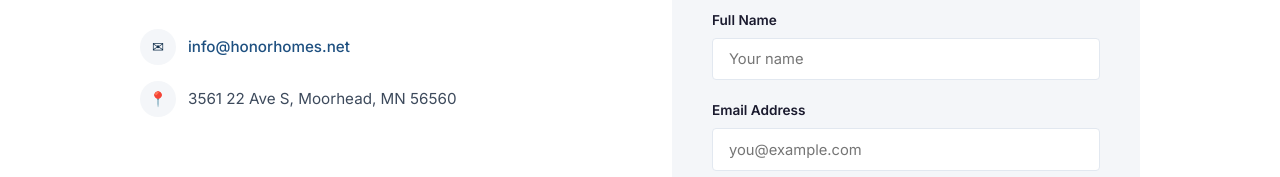
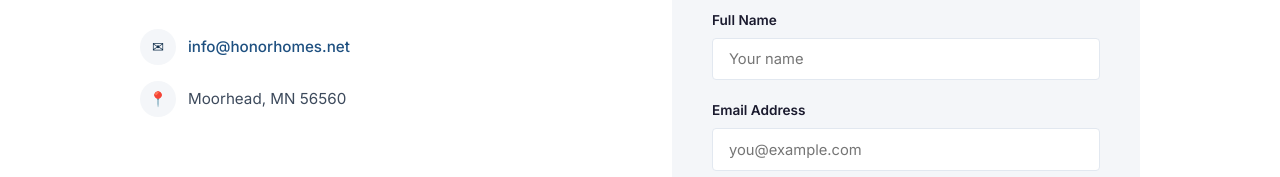
Before and after one commit to caw2000/web-hh, a plain HTML site: page index.html in a window 1280 px wide. Shown: the part 3422-3599 px from the top of the page. Drawn offline with Linux system fonts and the light colour scheme.

Commit message:
change postal address displayed

```diff
--- a/index.html
+++ b/index.html
@@ -801,7 +801,7 @@
           </div>
           <div class="contact-detail">
             <div class="contact-detail-icon">📍</div>
-            <span>3561 22 Ave S, Moorhead, MN 56560</span>
+            <span>Moorhead, MN 56560</span>
           </div>
         </div>
         <div class="contact-form">
```
